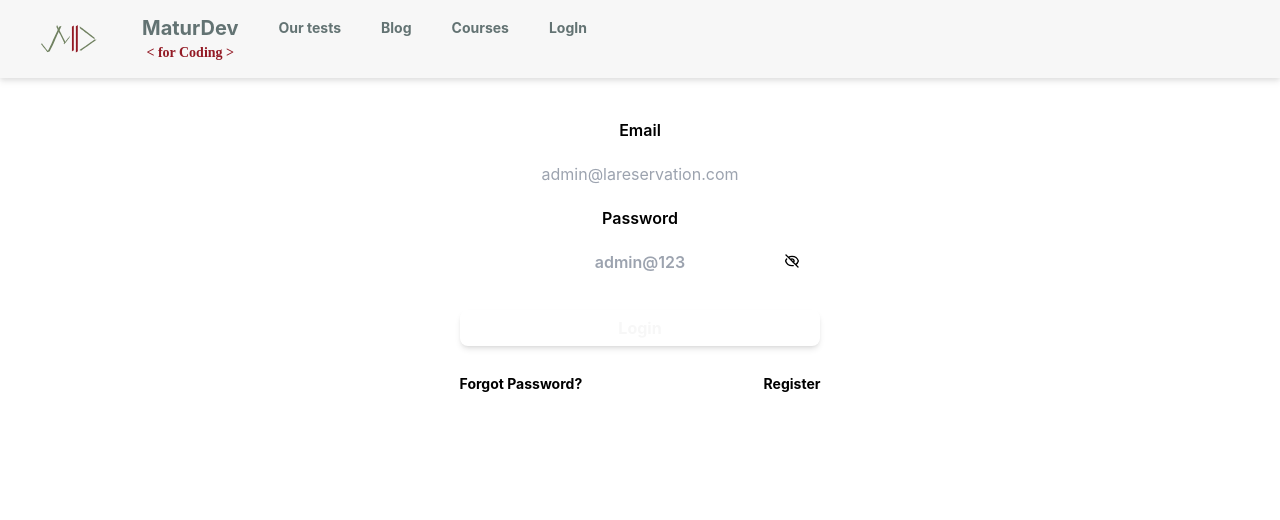
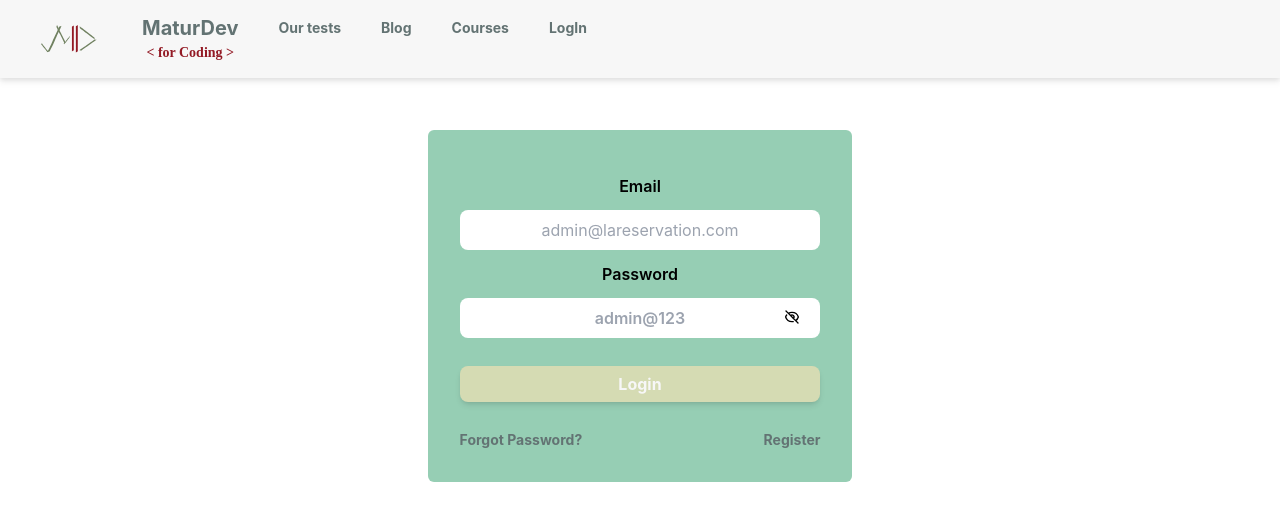
Before and after one commit to Gulnazmd/quiz, a Next.js app in the folder myquiz/: page /login in a window 1280 px wide. Shown: the top 520 px of the page. Built offline with nearby package versions, Linux system fonts and the light colour scheme; a web font is replaced by a local one.

Commit message:
fixed login

```diff
--- a/myquiz/components/auth/LoginForm.js
+++ b/myquiz/components/auth/LoginForm.js
@@ -20,8 +20,8 @@ const LoginForm = () => {
 
 		const result = await signIn('credentials', {
 			redirect: false,
-			email,
-			password
+			email: null,
+			password: null
 		});
 
 		if (result.error) {
@@ -34,7 +34,7 @@ const LoginForm = () => {
 
 	return (
 		<div className='flex items-center justify-center bg-gray-200 dark:bg-gray-900 rounded-md px-7 py-7 shadow-gray-500'>
-			<form onSubmit={handleSubmit}>
+			<form className='bg-midnight rounded-md m-6 p-8' onSubmit={handleSubmit}>
 				<div className='w-full'>
 					<label
 						htmlFor='email_field'
@@ -76,12 +76,12 @@ const LoginForm = () => {
 				</div>
 				<div className='mt-7 flex justify-center w-full'>
 					<button
-						className='flex items-center justify-center bg-red-600 text-white rounded-lg w-full py-1.5 font-bold shadow-md hover:bg-red-800'
+						className='flex items-center justify-center bg-darkgreen text-white rounded-lg w-full py-1.5 font-bold cursor-pointer shadow-md hover:bg-green'
 						type='submit'
 						disabled={!email && !password}
 					>
 						{email && password && loading ? (
-							<div className='animate-spin rounded-full h-6 w-6 border-b-4 border-gray-200'></div>
+							<div className='animate-spin rounded-full h-6 w-6 border-b-4 border-grey'></div>
 						) : (
 							'Login'
 						)}
@@ -89,10 +89,10 @@ const LoginForm = () => {
 				</div>
 				<div className='mt-7 text-sm font-bold flex justify-between w-full'>
 					<Link href='/password/forgot-password'>
-						<a className='text-red-500 hover:text-red-700'>Forgot Password?</a>
+						<a className='text-grey hover:text-orange'>Forgot Password?</a>
 					</Link>
 					<Link href='/register'>
-						<a className='text-gray-500 hover:text-gray-600'>Register</a>
+						<a className='text-grey hover:text-orange'>Register</a>
 					</Link>
 				</div>
 			</form>
--- a/myquiz/components/header.js
+++ b/myquiz/components/header.js
@@ -24,7 +24,7 @@ const Header = () => {
         <li onClick={() => router.push('/blog')} className="mx-5 mt-1 cursor-pointer text-grey hover:text-red">Blog</li>
         <li className="mx-5 mt-1 cursor-pointer text-grey hover:text-red"
             onClick={() => router.push('/courses')}>Courses</li>
-        <p onClick={() => router.push('/login')} className='mx-5  mt-1 cursor-pointer text-grey hover:text-red'>LogIn</p>
+        <p onClick={() => router.push('/login')} className=' flex justify-end mx-5  mt-1 cursor-pointer text-grey hover:text-red'>LogIn</p>
       </ul>
 
      </div>
--- a/myquiz/pages/courses.js
+++ b/myquiz/pages/courses.js
@@ -1,4 +1,4 @@
-import React, { useEffect, useState } from 'react';
+import React, { useState } from 'react';
 import { useRouter } from 'next/router';
 import Header from '../components/header';
 import Card from '../components/card';
@@ -26,9 +26,9 @@ const Courses = () => {
 						<h1 className='text-orange text-2xl'>Perfect inretview</h1>
       			<small>All confused questions</small>
       			<h2 className='font-bold'>$25</h2>
-						<Button>Buy</Button>
+						<Button onClick={handleOpen}>Buy</Button>
 						<div className="mb-3 px-3 border-b border-gray-300"></div>
-						<p>What's included:</p>
+						<p className='font-bold'>What's included:</p>
 						<ul type="disk">
 							<li><span className='text-green text-2xl font-bold'>✓</span> Using an inappropriate file name and email address.</li>
 							<li>{'\u274C'} Using an inappropriate file name and email address.</li>
@@ -40,7 +40,7 @@ const Courses = () => {
       			<h2 className='font-bold'>$39</h2>
 						<Button>Buy</Button>
 						<div className="mb-3 px-3 border-b border-gray-300"></div>
-						<p>What's included:</p>
+						<p className='font-bold'>What's included:</p>
 						<ul type="disk">
 							<li><span className='text-green text-2xl font-bold'>✓</span> Using an inappropriate file name and email address.</li>
 							<li><span className='text-green text-2xl font-bold'>✓</span>Using an inappropriate file name and email address.</li>
@@ -52,7 +52,7 @@ const Courses = () => {
       			<h2 className='font-bold'>$18</h2>
 						<Button>Buy</Button>
 						<div className="mb-3 px-3 border-b border-gray-300"></div>
-						<p>What's included:</p>
+						<p className='font-bold'>What's included:</p>
 						<ul type="disk">
 							<li><span className='text-green text-2xl font-bold'>✓</span> Using an inappropriate file name and email address.</li>
 							<li><span className='text-green text-2xl font-bold'>✓</span> Using an inappropriate file name and email address.</li>
```
